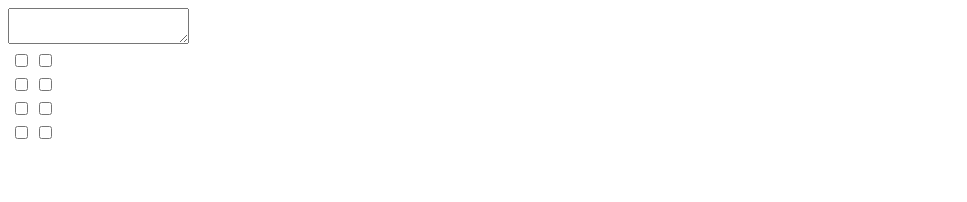
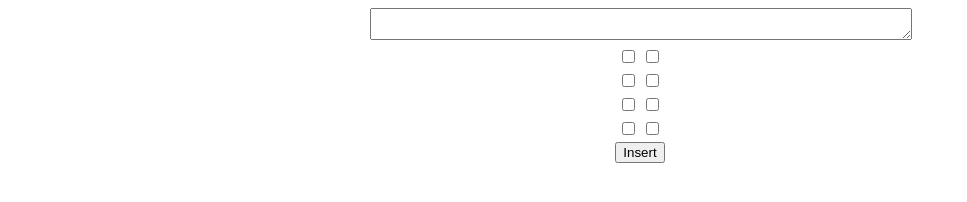
Before and after one commit to junhg0211/8brailles, a plain HTML site: page index.html in a window 1280 px wide. Shown: the whole page, without its empty margins (0-967 px from the left). Drawn offline with Linux system fonts and the light colour scheme.

Commit message:
style page

```diff
--- /dev/null
+++ b/index.css
@@ -0,0 +1,14 @@
+.main-container {
+    max-width: 540px;
+    margin: auto;
+    text-align: center;
+}
+
+textarea {
+    width: 100%;
+    padding: 0;
+}
+
+table {
+    margin: auto;
+}
--- a/index.html
+++ b/index.html
@@ -5,8 +5,10 @@
   <meta charset="utf-8">
   <title>8 Brailles</title>
   <script src="./index.js"></script>
+  <link rel="stylesheet" href="./index.css">
 </head>
 <body>
+  <div class="main-container">
     <textarea id="textarea"></textarea>
     <table>
       <tr>
@@ -26,5 +28,7 @@
         <td><input type="checkbox" id="checkbox-8"></td>
       </tr>
     </table>
+    <button onclick="insert()">Insert</button>
+  </div>
 </body>
 </html>
--- a/index.js
+++ b/index.js
@@ -2,6 +2,19 @@ let textarea;
 
 let checkboxes = [];
 let keys = 'fdsjkla;';
+
+function insert() {
+    let index = 0;
+    for (let i = 0; i < 8; i++) {
+        if (checkboxes[i].checked) {
+            index += 1 << i;
+            checkboxes[i].checked = false;
+        }
+    }
+
+    textarea.value = textarea.value.substring(0, textarea.value.length-1)
+        + String.fromCharCode(0x2800 + index);
+}
 
 document.addEventListener('DOMContentLoaded', () => {
     textarea = document.querySelector('#textarea');
@@ -28,16 +41,7 @@ document.addEventListener('DOMContentLoaded', () => {
         }
 
         if (textarea.value[textarea.value.length-1] === ' ') {
-            let index = 0;
-            for (let i = 0; i < 8; i++) {
-                if (checkboxes[i].checked) {
-                    index += 1 << i;
-                    checkboxes[i].checked = false;
-                }
-            }
-
-            textarea.value = textarea.value.substring(0, textarea.value.length-1)
-                + String.fromCharCode(0x2800 + index);
+            insert();
         }
     });
 })
```
Lines whose indentation alone changed are shown as unchanged.
